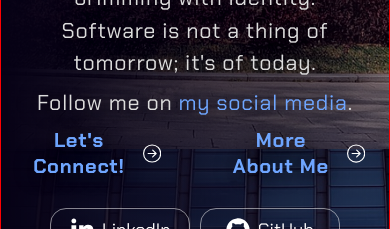
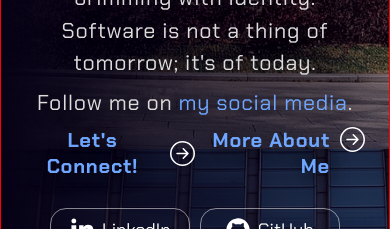
Before and after one commit to ThePushMaker/My_Portfolio_React_Vite, a React (Vite) app: page / in a window 390 px wide. Shown: the part 1540-1769 px from the top of the page. Built offline with nearby package versions, Linux system fonts and the light colour scheme; a web font is replaced by a local one.

Commit message:
style: home responsive corrections

```diff
--- a/src/components/Banner/Banner.jsx
+++ b/src/components/Banner/Banner.jsx
@@ -76,21 +76,25 @@ const Banner = () => {
               </div>
 
                 <div className="flex mb-6 ">
-                  <div className="pr-16">
+                  <div className="w-6/12">
                     <a href="#contact">
                       <button>
                         <label className={linkStyles}>
                           {t(`banner.connect`)}
                         </label>
-                        <svg xmlns="http://www.w3.org/2000/svg" viewBox="0 0 16 16" width="25" height="25" fill="currentColor"><path fillRule="evenodd" d="M1 8a7 7 0 1 0 14 0A7 7 0 0 0 1 8zm15 0A8 8 0 1 1 0 8a8 8 0 0 1 16 0zM4.5 7.5a.5.5 0 0 0 0 1h5.793l-2.147 2.146a.5.5 0 0 0 .708.708l3-3a.5.5 0 0 0 0-.708l-3-3a.5.5 0 1 0-.708.708L10.293 7.5H4.5z"></path></svg>
+                        <div className="justify-start">
+                          <svg xmlns="http://www.w3.org/2000/svg" viewBox="0 0 16 16" width="25" height="25" fill="currentColor"><path fillRule="evenodd" d="M1 8a7 7 0 1 0 14 0A7 7 0 0 0 1 8zm15 0A8 8 0 1 1 0 8a8 8 0 0 1 16 0zM4.5 7.5a.5.5 0 0 0 0 1h5.793l-2.147 2.146a.5.5 0 0 0 .708.708l3-3a.5.5 0 0 0 0-.708l-3-3a.5.5 0 1 0-.708.708L10.293 7.5H4.5z"></path></svg>
+                        </div>
                       </button>
                     </a>
                   </div>
-                  <div>
+                  <div className="w-6/12">
                     <Link>
                       <button>
-                        <label className={linkStyles}>{t(`about_me.more_about_me`)}</label>
-                        <svg xmlns="http://www.w3.org/2000/svg" viewBox="0 0 16 16" width="25" height="25" fill="currentColor"><path fillRule="evenodd" d="M1 8a7 7 0 1 0 14 0A7 7 0 0 0 1 8zm15 0A8 8 0 1 1 0 8a8 8 0 0 1 16 0zM4.5 7.5a.5.5 0 0 0 0 1h5.793l-2.147 2.146a.5.5 0 0 0 .708.708l3-3a.5.5 0 0 0 0-.708l-3-3a.5.5 0 1 0-.708.708L10.293 7.5H4.5z"></path></svg>
+                        <label className={`${linkStyles} text-right`}>{t(`about_me.more_about_me`)}</label>
+                        <div className="my-0 flex self-start">
+                          <svg xmlns="http://www.w3.org/2000/svg" viewBox="0 0 16 16" width="25" height="25" fill="currentColor"><path fillRule="evenodd" d="M1 8a7 7 0 1 0 14 0A7 7 0 0 0 1 8zm15 0A8 8 0 1 1 0 8a8 8 0 0 1 16 0zM4.5 7.5a.5.5 0 0 0 0 1h5.793l-2.147 2.146a.5.5 0 0 0 .708.708l3-3a.5.5 0 0 0 0-.708l-3-3a.5.5 0 1 0-.708.708L10.293 7.5H4.5z"></path></svg>
+                        </div>
                       </button>
                     </Link>
                   </div>
```
